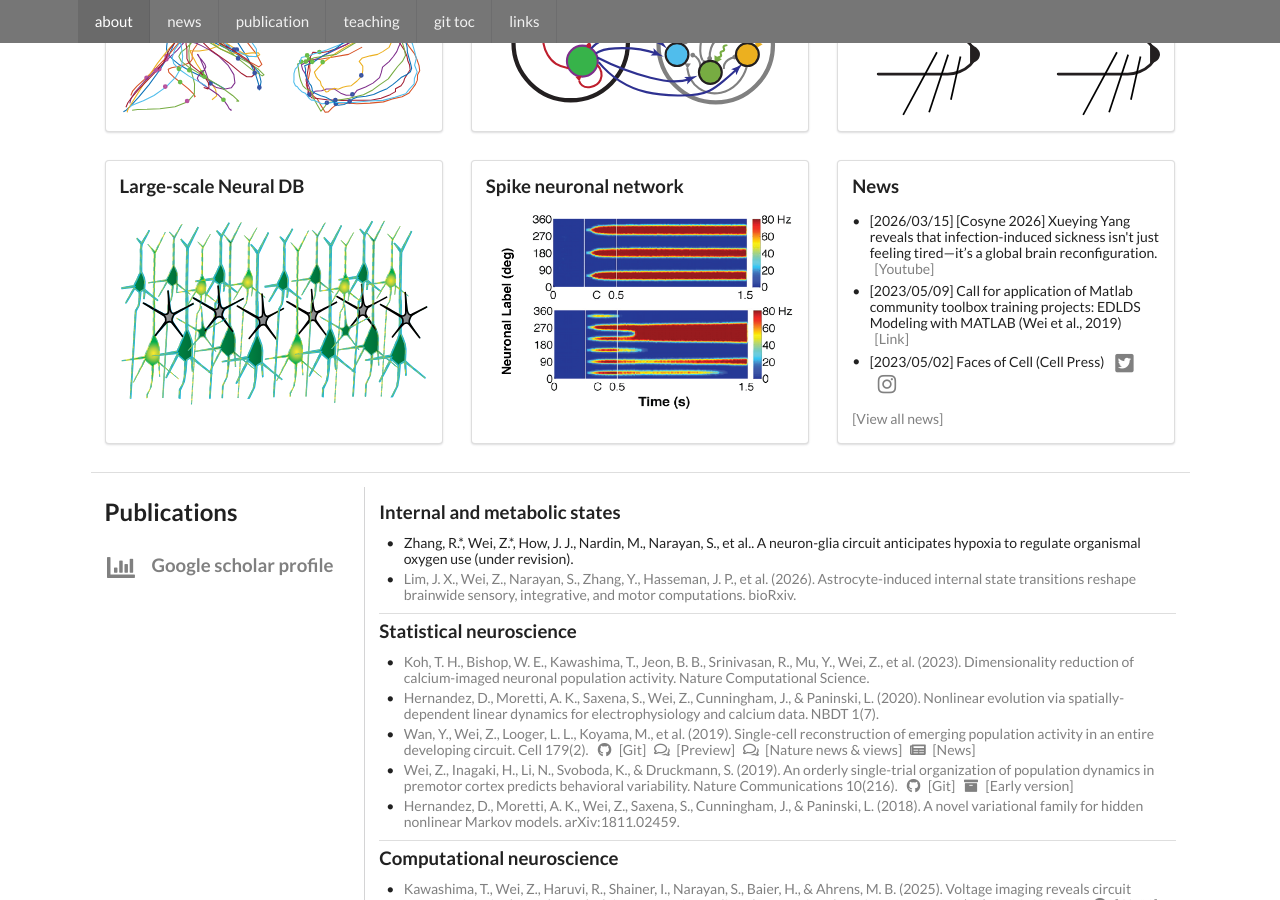
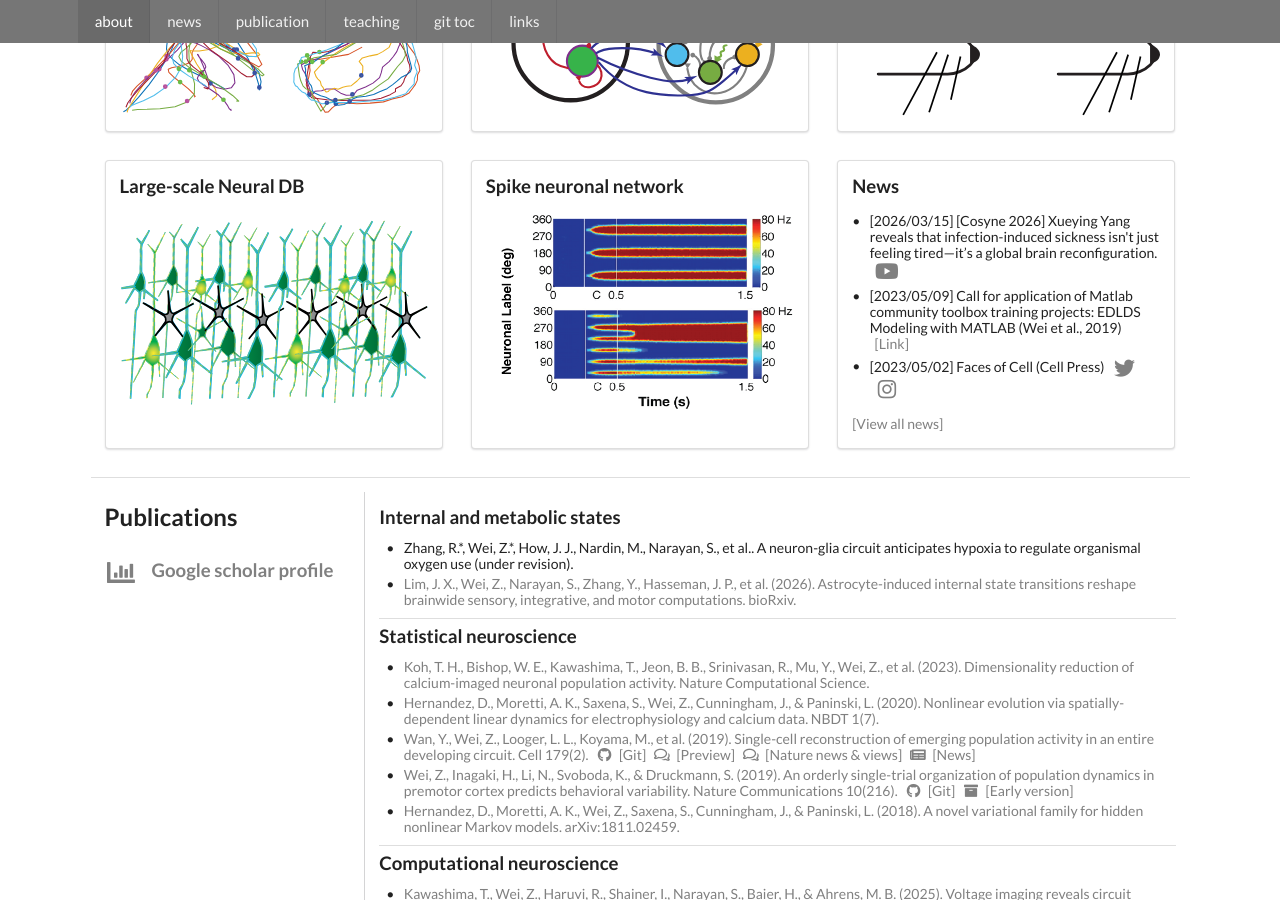
Before and after one commit to zqwei/zqwei.github.io, a Jekyll site: the page built from index.html, in a window 1280 px wide and 900 px high, scrolled down 589 px. Built offline with Jekyll 4.4.1, drawn with Linux system fonts in a browser that asks for light colours.

Commit message:
feat: show icons for all news links with icon field; add youtube; remove link-45deg
Agent-Logs-Url: https://github.com/zqwei/zqwei.github.io/sessions/c92435d7-b1d0-4a73-bfea-f8ab70449263

Co-authored-by: zqwei <13616597+zqwei@users.noreply.github.com>

```diff
--- a/_data/news.yml
+++ b/_data/news.yml
@@ -11,7 +11,6 @@ items:
     links:
       - label: Link
         url: https://www.incf.org/2023/matlab-community-toolbox-training-projects
-        icon: link-45deg
   - date: 2023-05-02
     title: "Faces of Cell (Cell Press)"
     links:
--- a/_includes/_news.html
+++ b/_includes/_news.html
@@ -11,11 +11,7 @@
     {% if item.links %}
       {% for link in item.links %}
       <a class="resource-link" href="{{ link.url }}">
-        {% case link.icon %}
-          {% when 'twitter' %}{% include icon.html name='twitter square' classes='large' %}
-          {% when 'instagram' %}{% include icon.html name='instagram' classes='large' %}
-          {% else %}[{{ link.label }}]
-        {% endcase %}
+        {% if link.icon %}{% include icon.html name=link.icon classes='large' %}{% else %}[{{ link.label }}]{% endif %}
       </a>
       {% endfor %}
     {% endif %}
--- a/_includes/icon.html
+++ b/_includes/icon.html
@@ -11,6 +11,6 @@
   {% when 'instagram' %}{% assign icon_name = 'instagram' %}
   {% when 'envelope' %}{% assign icon_name = 'envelope' %}
   {% when 'github' %}{% assign icon_name = 'github' %}
-  {% when 'link-45deg' %}{% assign icon_name = 'linkify' %}
+  {% when 'youtube' %}{% assign icon_name = 'youtube' %}
 {% endcase %}
 <i class="{% if include.classes %}{{ include.classes }} {% endif %}{{ icon_name }} icon" aria-hidden="true"></i>
```
